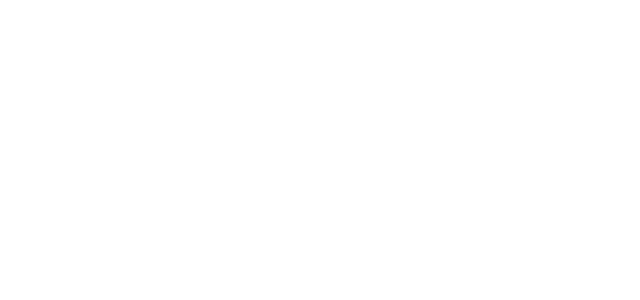
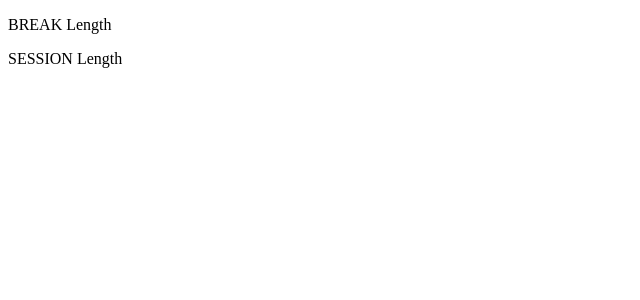
Before and after one commit to Shishwami/25-plus-5-clock, a React (Vite) app: page / in a window 1280 px wide. Shown: the top 300 px of the page, without its empty margins (0-640 px from the left). Built offline with nearby package versions, Linux system fonts and the light colour scheme.

Commit message:
Update Control.jsx

```diff
--- a/src/components/Control.jsx
+++ b/src/components/Control.jsx
@@ -1,5 +1,16 @@
-function Control(){
-
+function Control({ controlName,defaultLength }) {
+    return (
+        <div className={controlName}>
+            <div>
+                <p id={controlName + "-label"}>{controlName.toUpperCase()} Length</p>
+            </div>
+            <div>
+                <div id={controlName+"-decrement"}></div>
+                <div id={controlName+"-length"}></div>
+                <div id={controlName+"-increment"}></div>
+            </div>
+        </div>
+    );
 }
 
 export default Control;
```
